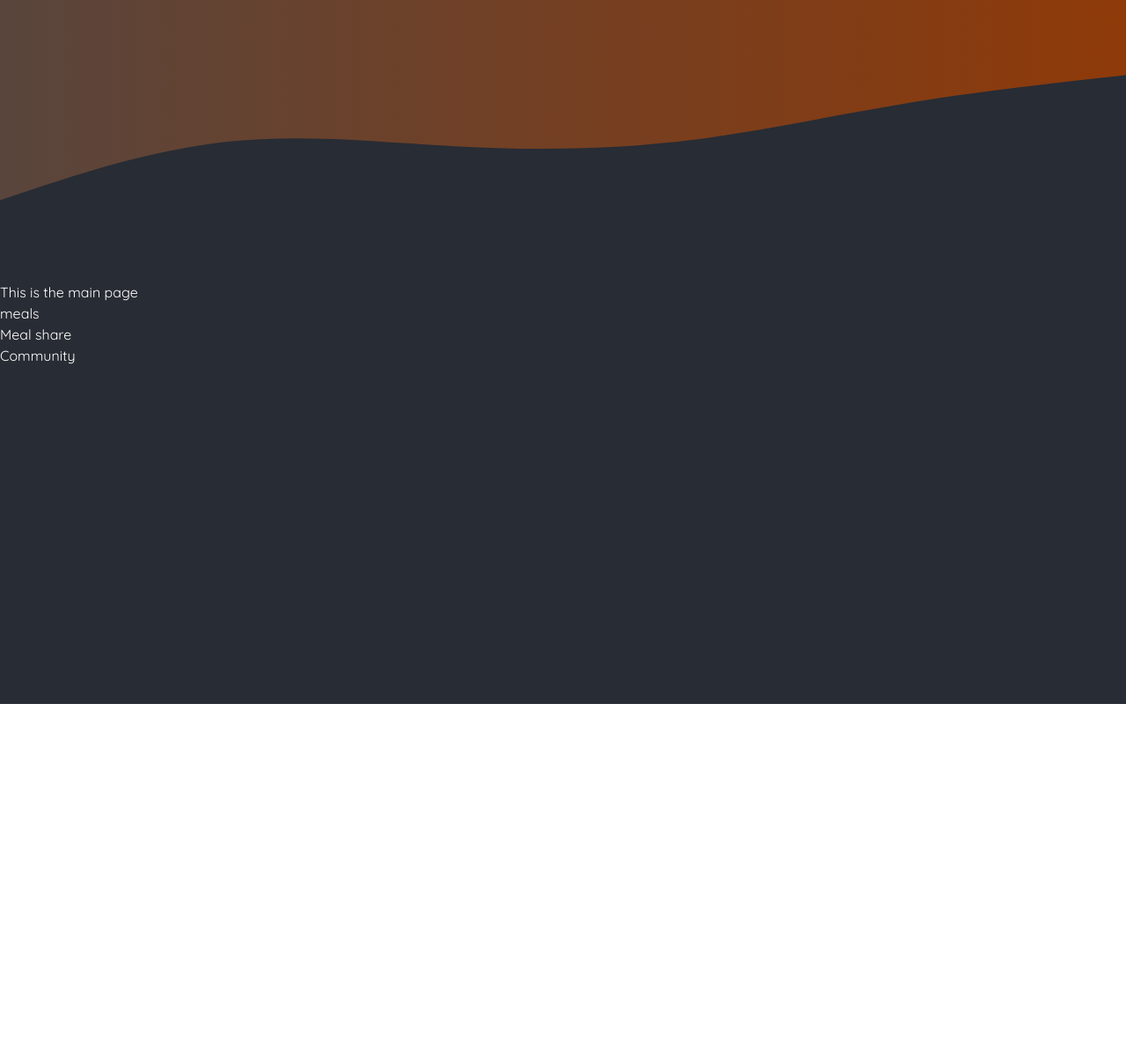
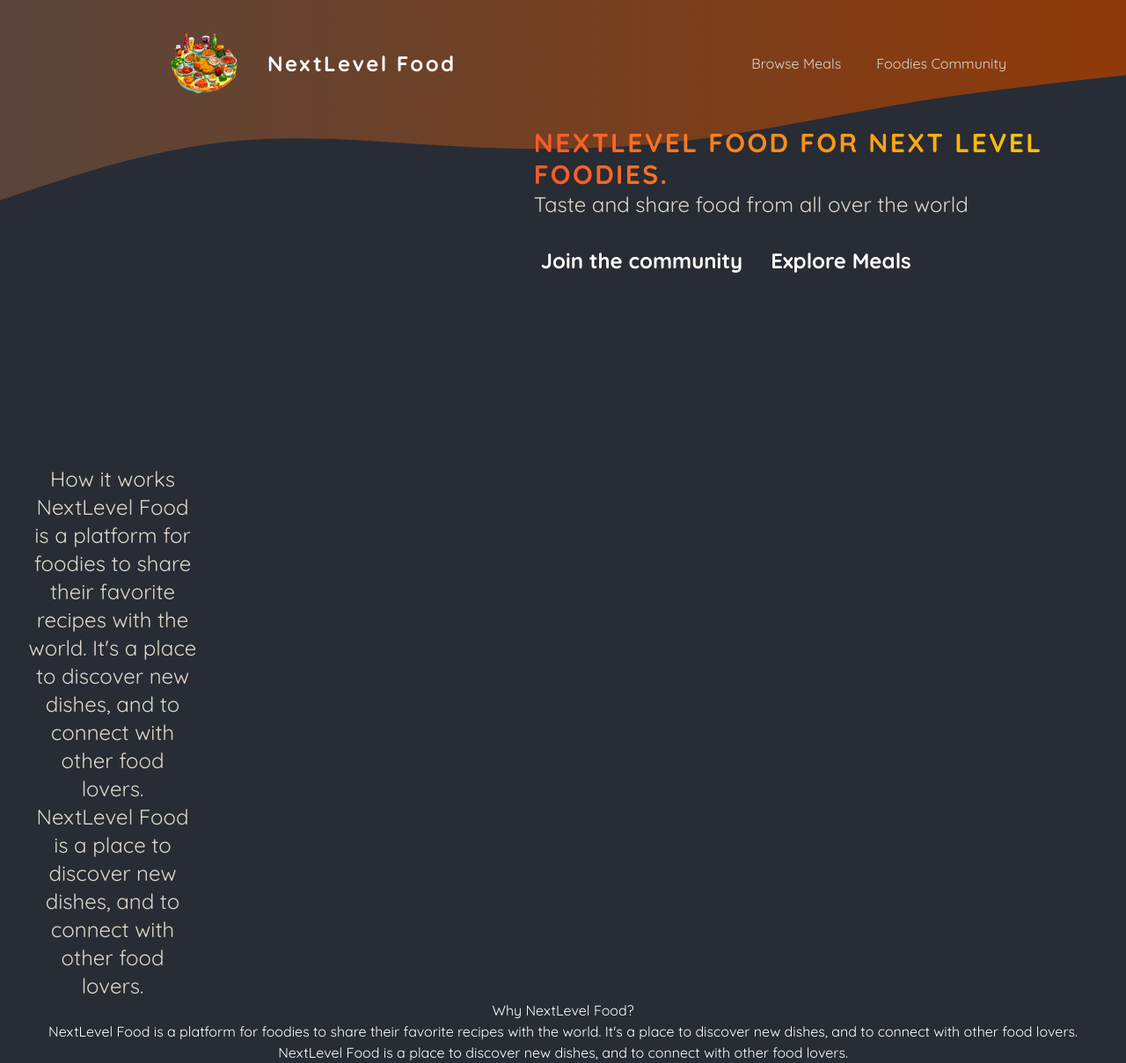
Before and after one commit to kpaccess/foodieApp, a Next.js app: page / in a window 1280 px wide. Shown: the whole page at 88% size. Before the commit the page ends 800 px from the top, so only its background shows below. Built offline with nearby package versions, Linux system fonts and the light colour scheme.

Commit message:
aligning header

```diff
--- a/app/globals.css
+++ b/app/globals.css
@@ -2,13 +2,16 @@
 @tailwind components;
 @tailwind utilities;
 
-* {
-  box-sizing: border-box;
-}
+@layer base {
+  body {
+    margin: 0;
+    background: radial-gradient(#282c34, #282c34);
+  }
 
-body {
-  margin: 0;
-  background: radial-gradient(#282c34, #282c34);
+  a {
+    color: white;
+    padding-left: 4rem;
+  }
 }
 
 @layer utilities {
--- a/app/layout.tsx
+++ b/app/layout.tsx
@@ -1,6 +1,7 @@
 import type { Metadata } from "next";
 import { Quicksand } from "next/font/google";
 import "./globals.css";
+import MainHeader from "@/components/main-header/main-header";
 
 const quickSand = Quicksand({ subsets: ["latin"] });
 
@@ -17,26 +18,7 @@ export default function RootLayout({
   return (
     <html lang="en">
       <body className={quickSand.className}>
-        <div className=" position-absolute w-100 h-[320px] top-0 left-0 -z-10">
-          <svg xmlns="http://www.w3.org/2000/svg" viewBox="0 0 1440 320">
-            <defs>
-              <linearGradient id="gradient" x1="0%" y1="0%" x2="100%" y2="0%">
-                <stop
-                  offset="0%"
-                  style={{ stopColor: "#59453c", stopOpacity: "1" }}
-                />
-                <stop
-                  offset="100%"
-                  style={{ stopColor: "#8f3a09", stopOpacity: "1" }}
-                />
-              </linearGradient>
-            </defs>
-            <path
-              fill="url(#gradient)"
-              d="M0,256L48,240C96,224,192,192,288,181.3C384,171,480,181,576,186.7C672,192,768,192,864,181.3C960,171,1056,149,1152,133.3C1248,117,1344,107,1392,101.3L1440,96L1440,0L1392,0C1344,0,1248,0,1152,0C1056,0,960,0,864,0C768,0,672,0,576,0C480,0,384,0,288,0C192,0,96,0,48,0L0,0Z"
-            ></path>
-          </svg>
-        </div>
+        <MainHeader />
         {children}
       </body>
     </html>
--- a/app/meals/[slug]/page.tsx
+++ b/app/meals/[slug]/page.tsx
@@ -1,6 +1,6 @@
 const MealDetailsPage = ({ params }: { params: { slug: string } }) => {
   const { slug } = params;
-  return <main>MealDetailsPage - {slug}</main>;
+  return <main className="text-white">MealDetailsPage - {slug}</main>;
 };
 
 export default MealDetailsPage;
--- a/app/meals/layout.tsx
+++ /dev/null
@@ -1,10 +0,0 @@
-const MealsLayout = ({ children }: { children: React.ReactNode }) => {
-  return (
-    <>
-      <p className="text-white">Meals Layout</p>
-      {children}
-    </>
-  );
-};
-
-export default MealsLayout;
--- a/app/page.tsx
+++ b/app/page.tsx
@@ -2,20 +2,62 @@ import Link from "next/link";
 
 export default function Home() {
   return (
-    <main className="text-white">
-      <h1 className="text-white">This is the main page</h1>
-      <ul>
-        <li>
-          <Link href="/meals">meals</Link>
-        </li>
-        <li>
-          <Link href="/meals/share">Meal share</Link>
-        </li>
+    <>
+      <header className="flex gap-12 mx-12 my-auto w-[90%] max-w-[75rem]">
+        <div className=" w-[40rem] h-96">{/* slide show images */}</div>
+        <div>
+          <div className="text-2xl text-[#ddd6cb]">
+            {/* hero image */}
 
-        <li>
-          <Link href="/community">Community</Link>
-        </li>
-      </ul>
-    </main>
+            <h1 className=" bg-clip-text text-transparent text-3xl font-bold uppercase  bg-gradient-to-r from-[#f9572a] to-[#ffc905] tracking-[0.15rem]">
+              NextLevel food for next level foodies.
+            </h1>
+
+            <p>Taste and share food from all over the world</p>
+          </div>
+          <div className="flex gap-4 text-2xl">
+            {/* cta */}
+            <Link
+              href="/community"
+              className=" inline-block mt-4 px-2 py-4 rounded-lg text-white font-bold no-underline"
+            >
+              Join the community
+            </Link>
+            <Link
+              href="/meals"
+              className=" inline-block mt-4 px-2 py-4 rounded-lg text-white font-bold no-underline"
+            >
+              Explore Meals
+            </Link>
+          </div>
+        </div>
+      </header>
+      <main className="text-white text-center">
+        <section className="flex flex-col text-[#ddd6cb] text-2xl max-w-48 mx-8 my-auto text-center">
+          <h2>How it works</h2>
+          <p>
+            NextLevel Food is a platform for foodies to share their favorite
+            recipes with the world. It&apos;s a place to discover new dishes,
+            and to connect with other food lovers.
+          </p>
+          <p>
+            NextLevel Food is a place to discover new dishes, and to connect
+            with other food lovers.
+          </p>
+        </section>
+        <section>
+          <h2>Why NextLevel Food?</h2>
+          <p>
+            NextLevel Food is a platform for foodies to share their favorite
+            recipes with the world. It&apos;s a place to discover new dishes,
+            and to connect with other food lovers.
+          </p>
+          <p>
+            NextLevel Food is a place to discover new dishes, and to connect
+            with other food lovers.
+          </p>
+        </section>
+      </main>
+    </>
   );
 }
--- /dev/null
+++ b/components/main-header/main-header-background.tsx
@@ -0,0 +1,30 @@
+const MainHeaderBackground = () => {
+  return (
+    <div className="absolute w-full h-[320px] top-0 left-0 -z-10">
+      <svg
+        xmlns="http://www.w3.org/2000/svg"
+        viewBox="0 0 1440 320"
+        className=" block w-full h-auto"
+      >
+        <defs>
+          <linearGradient id="gradient" x1="0%" y1="0%" x2="100%" y2="0%">
+            <stop
+              offset="0%"
+              style={{ stopColor: "#59453c", stopOpacity: "1" }}
+            />
+            <stop
+              offset="100%"
+              style={{ stopColor: "#8f3a09", stopOpacity: "1" }}
+            />
+          </linearGradient>
+        </defs>
+        <path
+          fill="url(#gradient)"
+          d="M0,256L48,240C96,224,192,192,288,181.3C384,171,480,181,576,186.7C672,192,768,192,864,181.3C960,171,1056,149,1152,133.3C1248,117,1344,107,1392,101.3L1440,96L1440,0L1392,0C1344,0,1248,0,1152,0C1056,0,960,0,864,0C768,0,672,0,576,0C480,0,384,0,288,0C192,0,96,0,48,0L0,0Z"
+        ></path>
+      </svg>
+    </div>
+  );
+};
+
+export default MainHeaderBackground;
--- /dev/null
+++ b/components/main-header/main-header.tsx
@@ -0,0 +1,48 @@
+import Link from "next/link";
+import Image from "next/image";
+import logoImg from "@/assets/logo.png";
+import MainHeaderBackground from "./main-header-background";
+
+const MainHeader = () => {
+  return (
+    <>
+      <MainHeaderBackground />
+      <header className="flex justify-between items-center px-8 py-4 md:px-[10%] md:py-8">
+        <Link
+          href="/"
+          className="flex items-center justify-center gap-8 no-underline font-bold tracking-[0.15rem] text-2xl"
+        >
+          <Image
+            src={logoImg}
+            alt="A plate with food on it"
+            className="w-20 h-20 object-contain drop-shadow-[0 0 0.75rem rgba(0, 0, 0, 0.5]"
+            priority
+          />
+          NextLevel Food
+        </Link>
+        <nav>
+          <ul className="list-none m-0 p-0 flex gap-6 text-base">
+            <li>
+              <Link
+                href="/meals"
+                className="text-[#ddd6cb] px-2 py-4 no-underline hover:bg-gradient-to-r from-[#ff8a05] to-[#f9b331] active:bg-gradient-to-r from-[#ff8a05] to-[#f9b331]"
+              >
+                Browse Meals
+              </Link>
+            </li>
+            <li>
+              <Link
+                href="/community"
+                className="no-underline text-[#ddd6cb] px-2 py-4 hover:bg-gradient-to-r from-[#ff8a05] to-[#f9b331] active:bg-gradient-to-r from-[#ff8a05] to-[#f9b331]"
+              >
+                Foodies Community
+              </Link>
+            </li>
+          </ul>
+        </nav>
+      </header>
+    </>
+  );
+};
+
+export default MainHeader;
```
